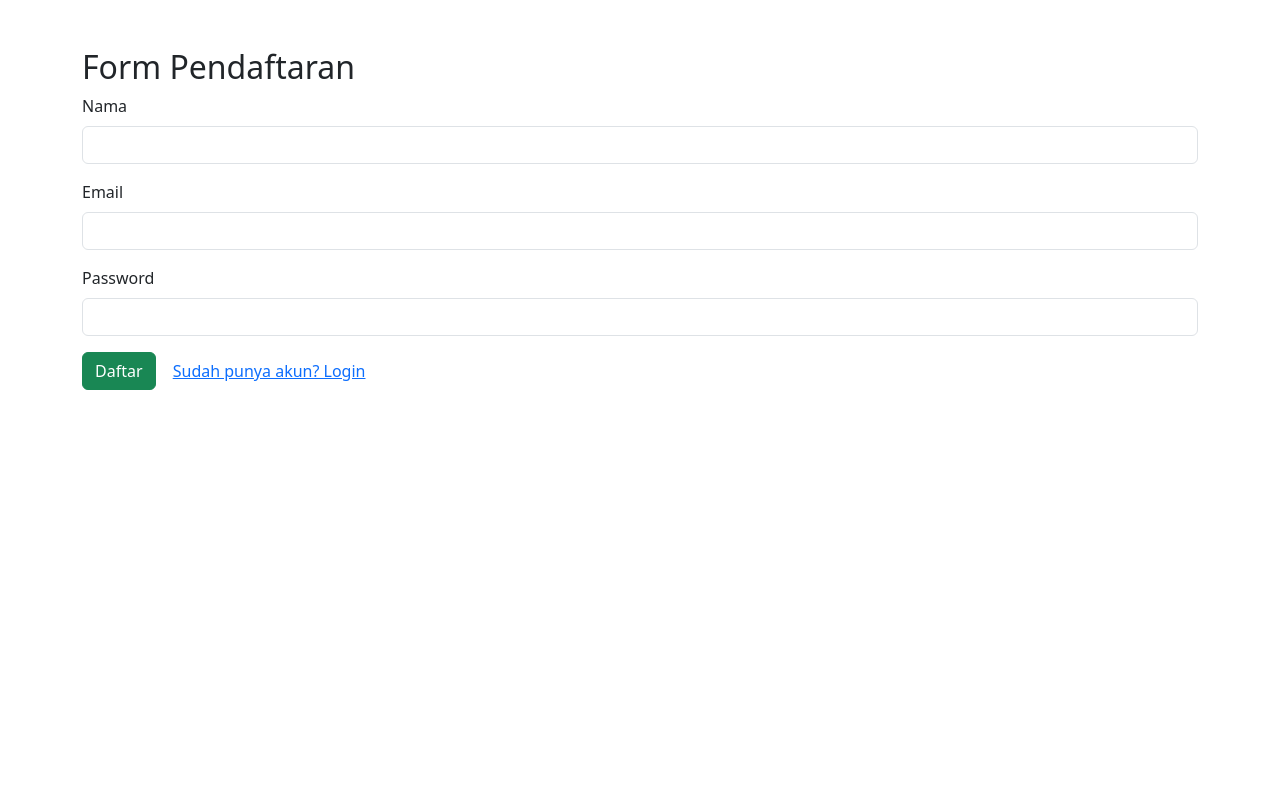
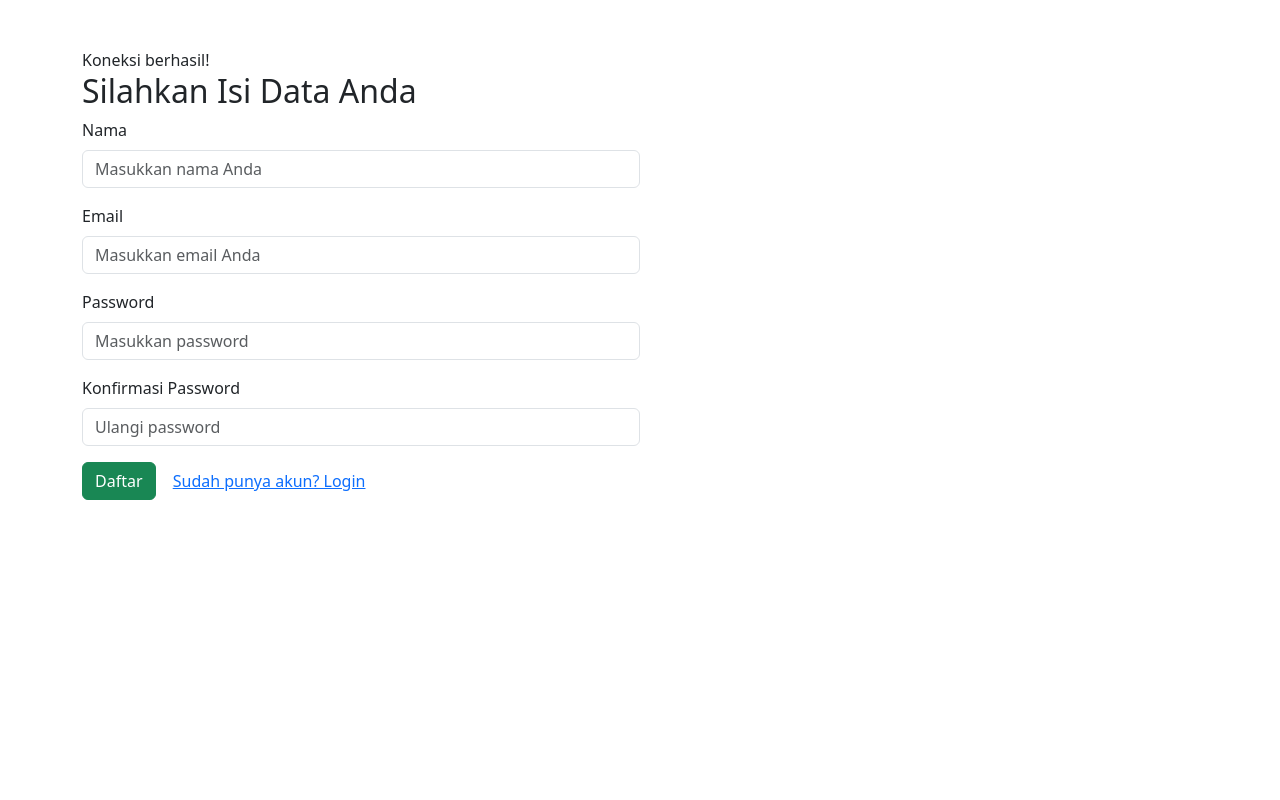
Before and after one commit to Asri-art/program-asuransi, a PHP site: page /register.php in a window 1280 px wide. Run offline with PHP 8.4, Linux system fonts and the light colour scheme.

Commit message:
Deskripsi perubahan Anda

```diff
--- a/database.php
+++ b/database.php
@@ -1,12 +1,17 @@
 <?php
-$host = 'localhost';
-$user = 'root';          // Username database kamu
-$pass = '';              // Password database (kosongkan jika tidak ada)
-$db   = 'db_asuransi';
+// Konfigurasi database
+$host = "localhost"; // Nama host database (default: localhost)
+$username = "root"; // Username database
+$password = ""; // Password database (kosong jika default)
+$database = "db_asuransi"; // Nama database Anda
 
-$conn = new mysqli($host, $user, $pass, $db);
+// Membuat koneksi menggunakan MySQLi
+$conn = new mysqli($host, $username, $password, $database);
 
+// Periksa koneksi
 if ($conn->connect_error) {
-  die("Koneksi database gagal: " . $conn->connect_error);
+    die("Koneksi gagal: " . $conn->connect_error);
 }
+
+echo "Koneksi berhasil!";
 ?>
--- a/logout.php
+++ b/logout.php
@@ -1,7 +1,7 @@
-<!-- logout.php -->
 <?php
 session_start();
 session_destroy();
-header('Location: index.php');
-exit;
+
+header('Location: login.php'); // Redirect ke halaman login
+exit();
 ?>
--- a/register.php
+++ b/register.php
@@ -3,10 +3,20 @@ session_start();
 require_once 'database.php'; // koneksi $conn
 
 if ($_SERVER['REQUEST_METHOD'] === 'POST') {
-  $nama     = trim($_POST['nama']);
-  $email    = trim($_POST['email']);
+    $nama = trim($_POST['nama']);
+    $email = trim($_POST['email']);
     $password = $_POST['password'];
+    $confirm_password = $_POST['confirm_password'];
+    $error = "";
 
+    // Validasi input
+    if (strlen($password) < 8) {
+        $error = "Password harus minimal 8 karakter.";
+    } elseif ($password !== $confirm_password) {
+        $error = "Password dan konfirmasi password tidak sama.";
+    } elseif (!filter_var($email, FILTER_VALIDATE_EMAIL)) {
+        $error = "Format email tidak valid.";
+    } else {
         // Cek apakah email sudah terdaftar
         $stmt = $conn->prepare("SELECT id FROM pengguna WHERE email = ?");
         $stmt->bind_param("s", $email);
@@ -17,7 +27,7 @@ if ($_SERVER['REQUEST_METHOD'] === 'POST') {
         } else {
             // Hash password dan simpan
             $hash = password_hash($password, PASSWORD_DEFAULT);
-    $ins  = $conn->prepare("INSERT INTO pengguna (nama, email, password) VALUES (?, ?, ?)");
+            $ins = $conn->prepare("INSERT INTO pengguna (nama, email, password) VALUES (?, ?, ?)");
             $ins->bind_param("sss", $nama, $email, $hash);
             if ($ins->execute()) {
                 $_SESSION['user'] = $ins->insert_id;
@@ -25,6 +35,7 @@ if ($_SERVER['REQUEST_METHOD'] === 'POST') {
                 exit;
             } else {
                 $error = "Gagal daftar, coba lagi.";
+            }
         }
     }
 }
@@ -39,22 +50,26 @@ if ($_SERVER['REQUEST_METHOD'] === 'POST') {
   <link href="https://cdn.jsdelivr.net/npm/bootstrap@5.3.0-alpha1/dist/css/bootstrap.min.css" rel="stylesheet">
 </head>
 <body class="container py-5">
-  <h2>Form Pendaftaran</h2>
+  <h2>Silahkan Isi Data Anda</h2>
   <?php if (!empty($error)): ?>
     <div class="alert alert-danger"><?= $error ?></div>
   <?php endif; ?>
   <form method="post" action="">
-    <div class="mb-3">
+    <div class="mb-3 col-md-6">
       <label class="form-label">Nama</label>
-      <input type="text" name="nama" class="form-control" required>
+      <input type="text" name="nama" class="form-control" placeholder="Masukkan nama Anda" required>
     </div>
-    <div class="mb-3">
+    <div class="mb-3 col-md-6">
       <label class="form-label">Email</label>
-      <input type="email" name="email" class="form-control" required>
+      <input type="email" name="email" class="form-control" placeholder="Masukkan email Anda" required>
     </div>
-    <div class="mb-3">
+    <div class="mb-3 col-md-6">
       <label class="form-label">Password</label>
-      <input type="password" name="password" class="form-control" required>
+      <input type="password" name="password" class="form-control" placeholder="Masukkan password" required>
+    </div>
+    <div class="mb-3 col-md-6">
+      <label class="form-label">Konfirmasi Password</label>
+      <input type="password" name="confirm_password" class="form-control" placeholder="Ulangi password" required>
     </div>
     <button type="submit" class="btn btn-success">Daftar</button>
     <a href="login.php" class="btn btn-link">Sudah punya akun? Login</a>
```
Also changed, not shown: auth.php (+20 -9 lines), config.php (added, +15 -0 lines), index.php (+34 -83 lines), login.php (+6 -3 lines), pendaftaran_asuransi.php (added). Lines whose indentation alone changed are shown as unchanged.
